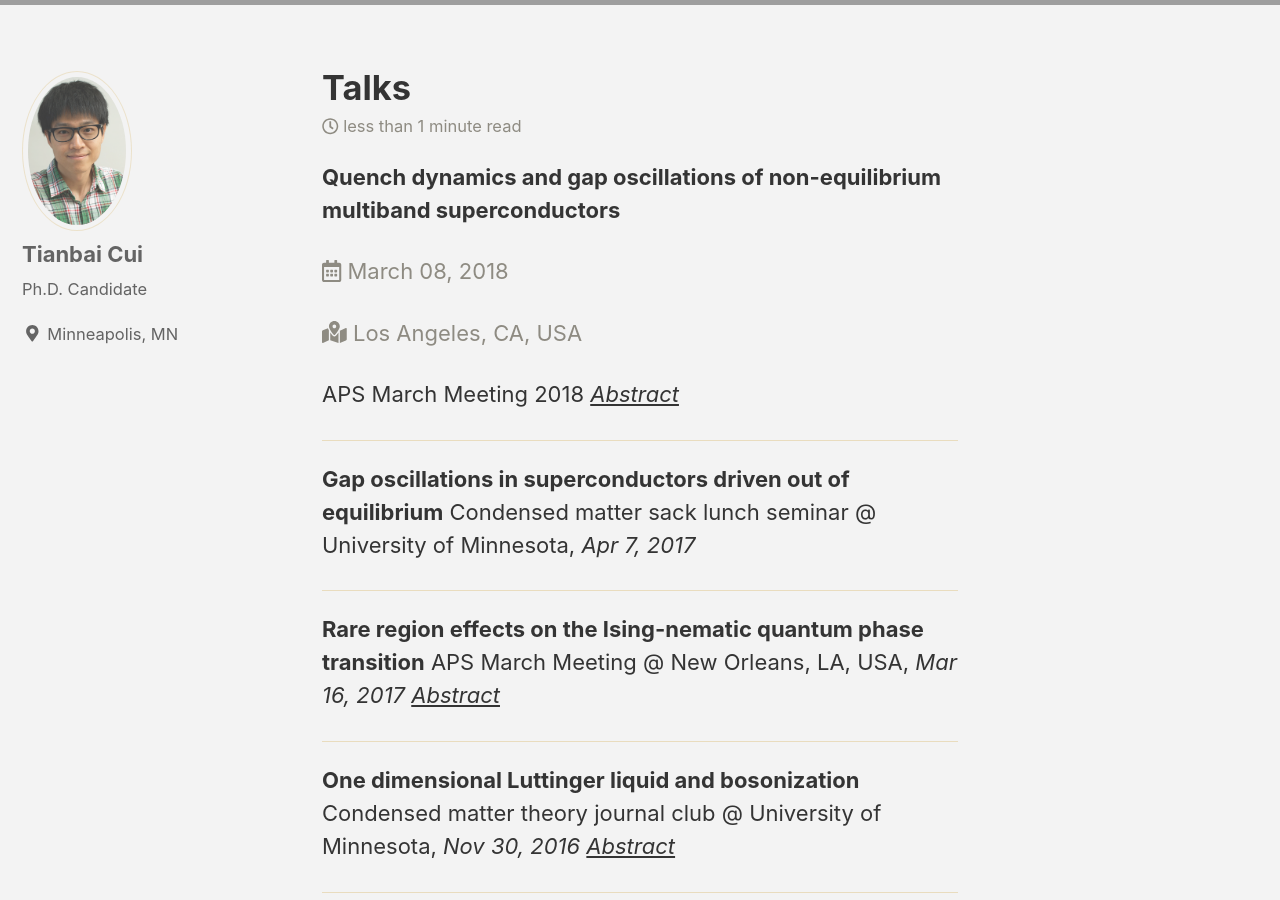
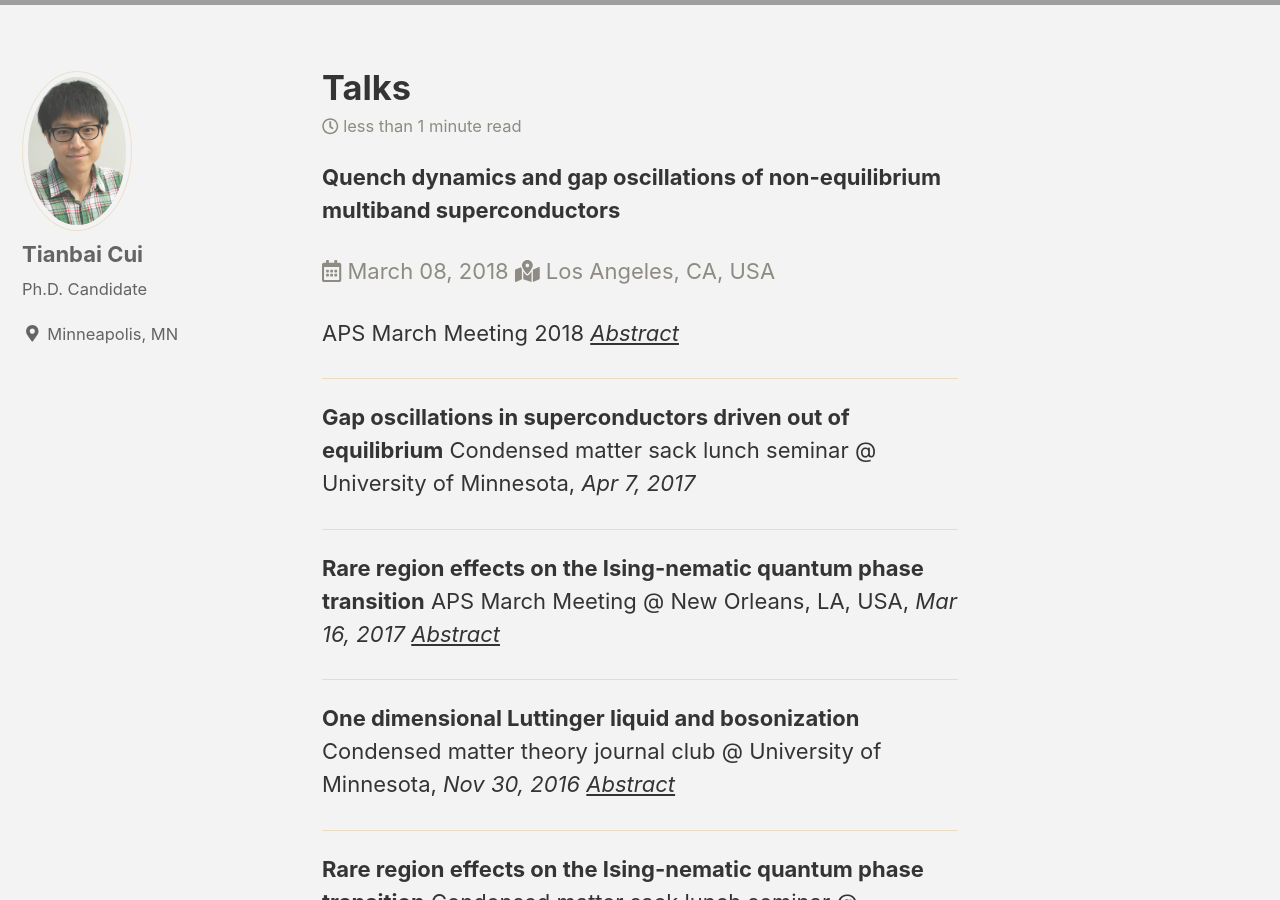
Before and after one commit to TianbaiCui/tianbaicui.github.io, a Jekyll site: the page built from _pages/Talks.md, in a window 1280 px wide and 900 px high, scrolled down 1044 px. Built offline with Jekyll 4.4.1, drawn with Linux system fonts in a browser that asks for light colours; nearby versions of some CDN libraries; grey boxes are pictures that could not be loaded.

Commit message:
Modify Talks

```diff
--- a/_pages/Talks.md
+++ b/_pages/Talks.md
@@ -6,7 +6,7 @@
 ---
 <strong>Quench dynamics and gap oscillations of non-equilibrium multiband superconductors</strong>
 
-<p class="page__meta"><i class="far fa-calendar-alt" aria-hidden="true"></i> {{ "2018-03-08" | date: '%B %d, %Y' }}</p> <p class="page__meta"><i class="fas fa-map-marked-alt"></i> Los Angeles, CA, USA</p>
+<p class="page__meta"><i class="far fa-calendar-alt" aria-hidden="true"></i> {{ "2018-03-08" | date: '%B %d, %Y' }} <i class="fas fa-map-marked-alt"></i> Los Angeles, CA, USA</p>
 
 APS March Meeting 2018
 <em><a href="https://meetings.aps.org/Meeting/MAR18/Session/R31.3">Abstract</a></em>
```
